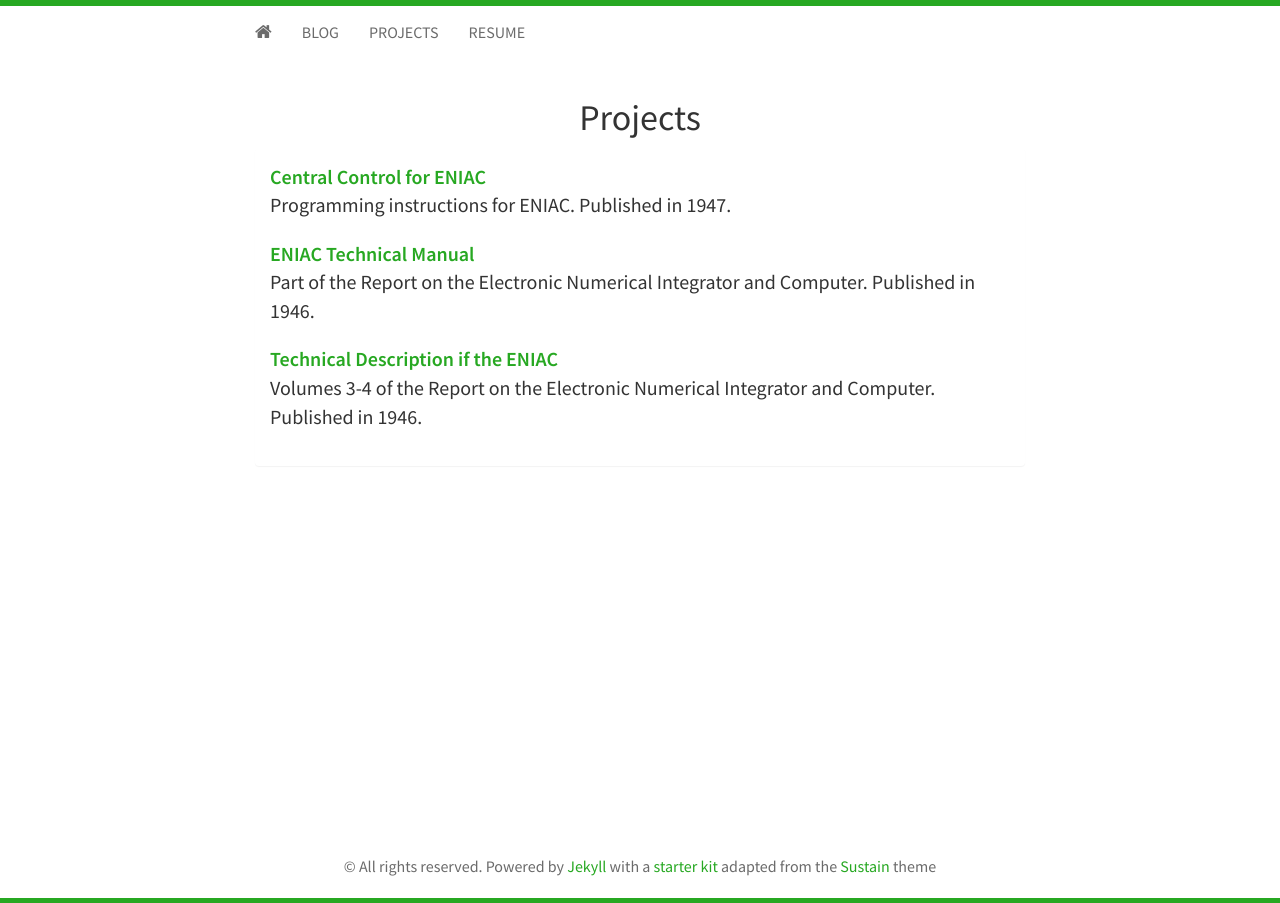
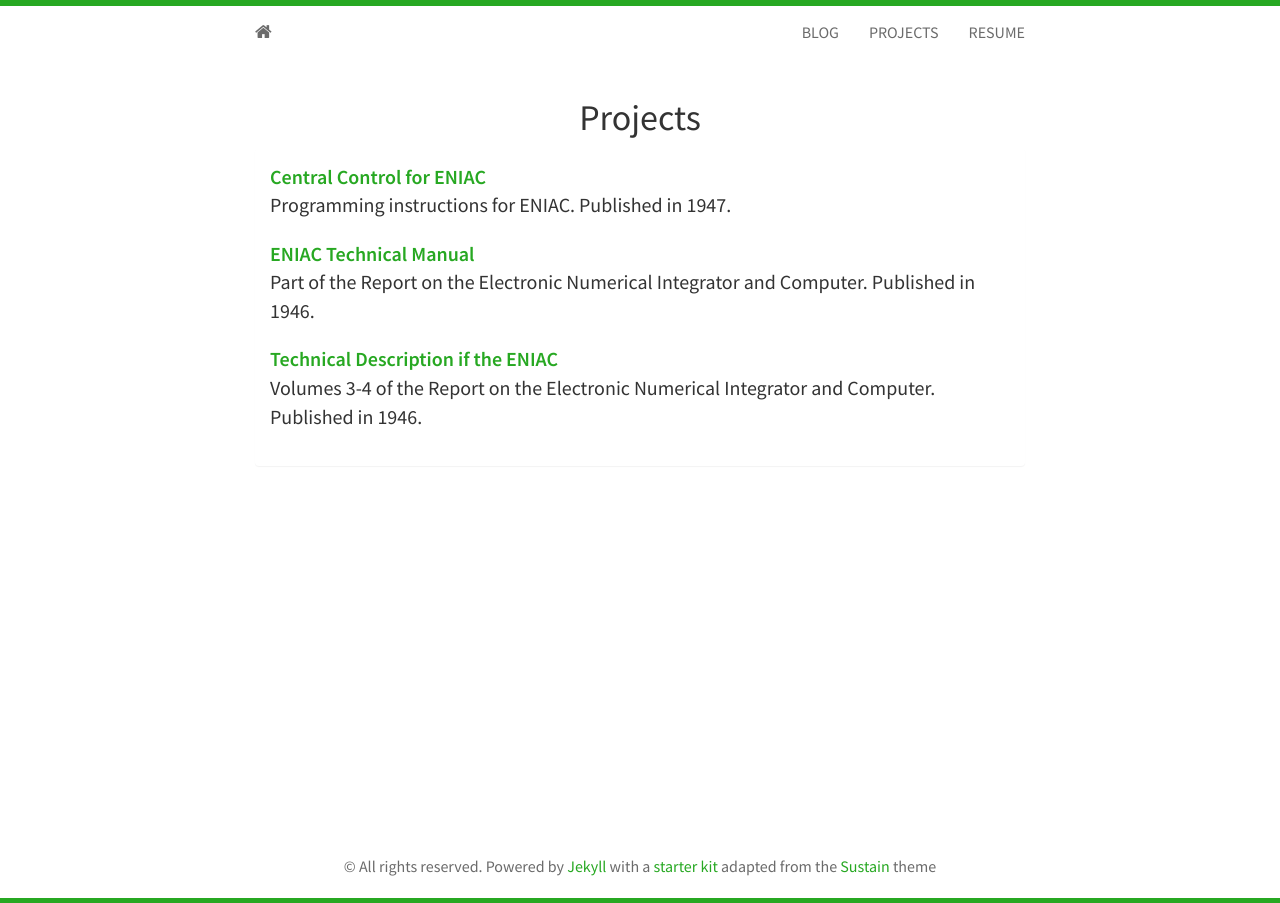
Before and after one commit to dmjogad/dmjogad.github.io, a Jekyll site: the page built from projects.html, in a window 1280 px wide. Built offline with Jekyll 4.4.1, drawn with Linux system fonts in a browser that asks for light colours; nearby versions of some CDN libraries.

Commit message:
config modified

```diff
--- a/_config.yml
+++ b/_config.yml
@@ -3,7 +3,7 @@ title: Darshan Jogad
 author: Darshan Jogad
 description: Personal blog and resume
 url: https://myurl.com/
-avatar: eniac-woman.jpg
+avatar: IMG_20200208_184443.jpg
 resume: "/static/sample-resume.pdf"
 email: darshanmjogad@gmail.com
 github: dmjogad
--- a/_includes/header.html
+++ b/_includes/header.html
@@ -4,7 +4,7 @@
       <a class="navbar-brand" href="/"><i class="fa fa-home"></i></a>
     </div>
     <div id="navbar">
-      <ul class="nav navbar-nav navbar-bottom">
+      <ul class="nav navbar-nav navbar-right">
         <li><a href="/blog/">Blog</a></li>
         <li><a href="/projects/">Projects</a></li>
         <li><a href="{{ site.resume }}">Resume</a></li>
```
